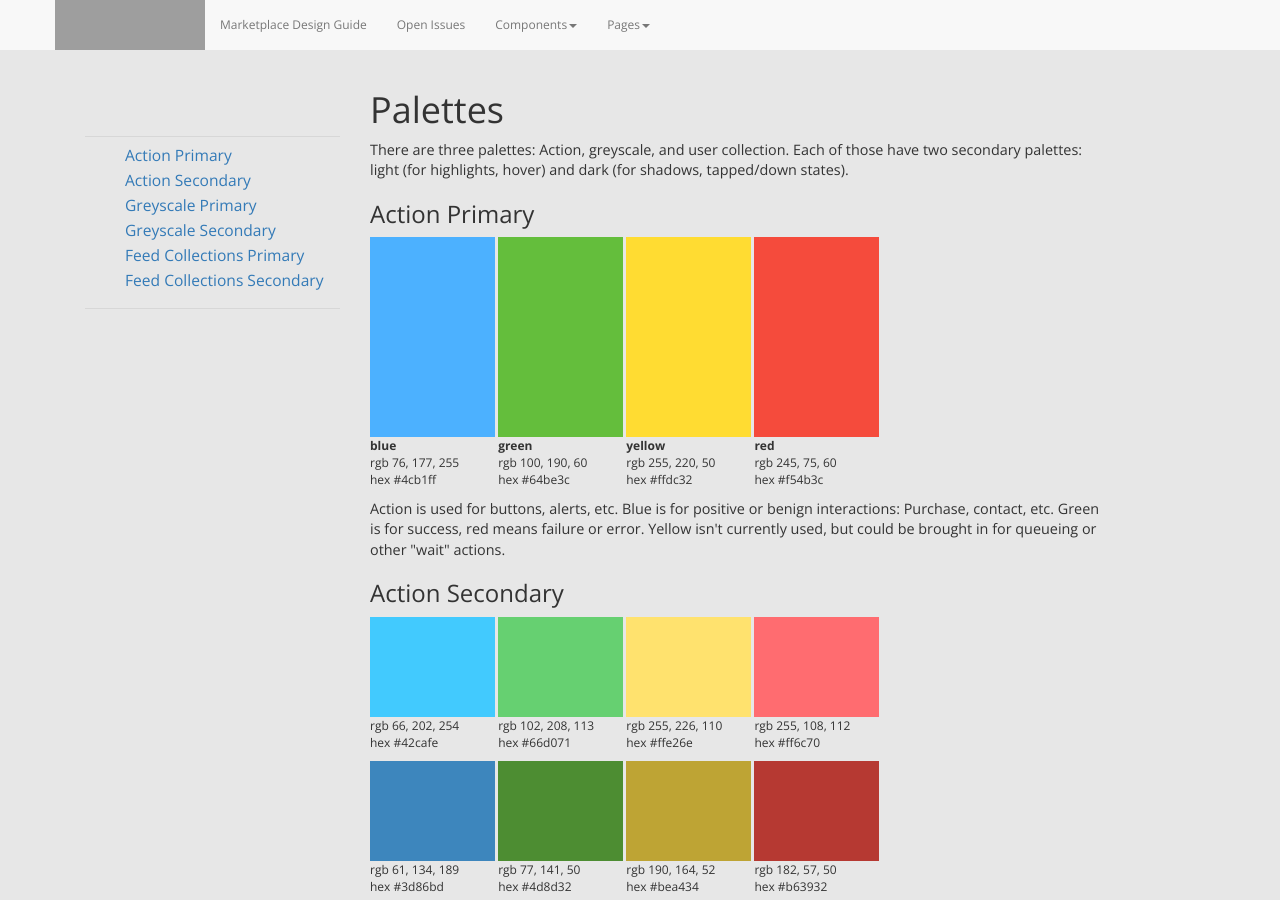
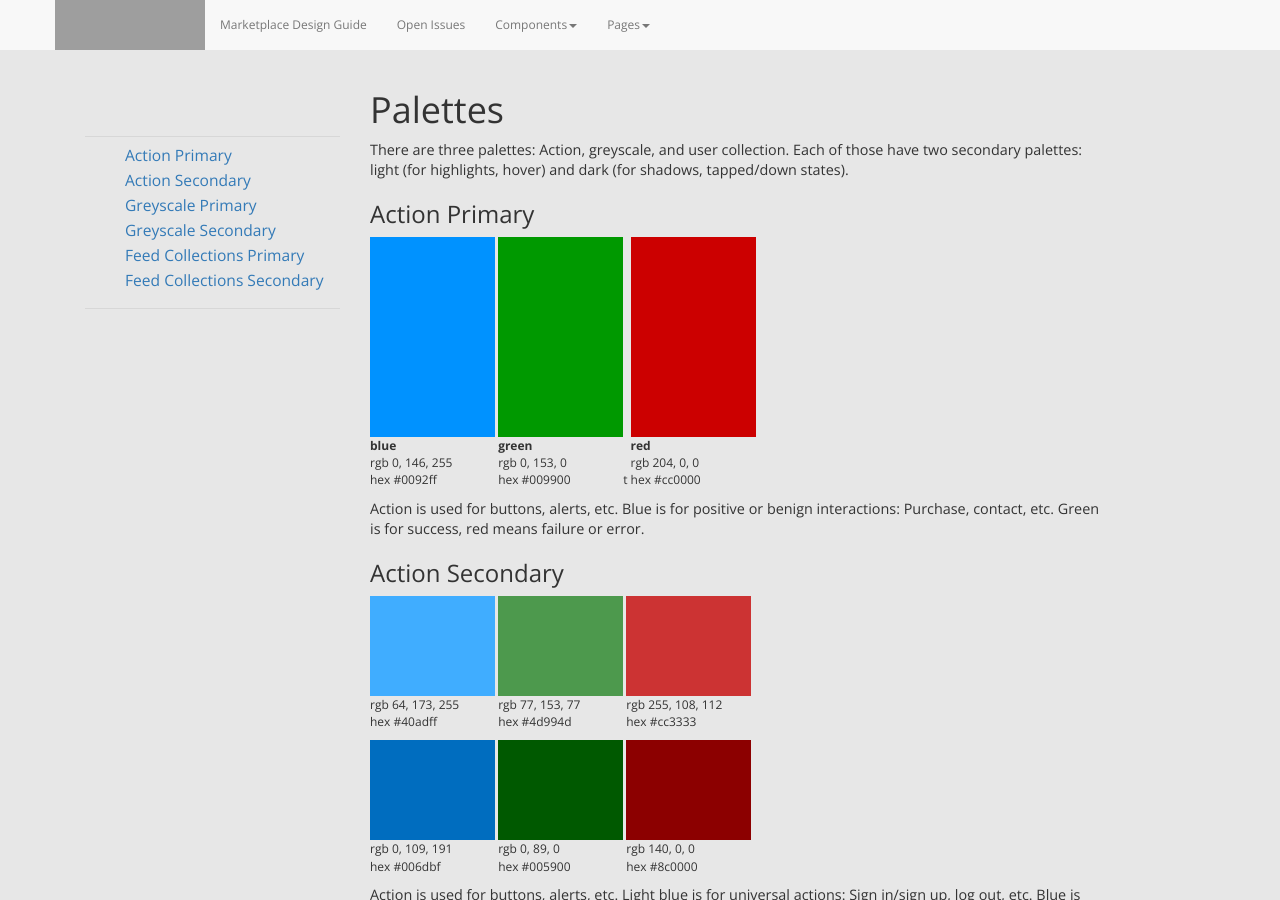
Before and after one commit to MarketplaceUX/marketplace-style-guides, a Jekyll site: the page built from palette.html, in a window 1280 px wide and 900 px high. Built offline with Jekyll 4.4.1, drawn with Linux system fonts in a browser that asks for light colours; nearby versions of some CDN libraries; some of the changed text lies outside the part shown; grey boxes are pictures that could not be loaded.

Commit message:
Updated color palette
Tweaked to meet WCAG standards, new feed palette

```diff
--- a/palette.html
+++ b/palette.html
@@ -21,62 +21,50 @@
 		<div class="hiddenAnchor" id="actionPrimary"></div>
 		<h2>Action Primary</h2>
 			<div style="display:inline-block;">
-				<div style="width:125px; height:200px; background-color:#4cb1ff;"></div>
-				<p><strong>blue</strong><br>rgb 76, 177, 255<br>hex #4cb1ff</p>
+				<div style="width:125px; height:200px; background-color:#0092ff;"></div>
+				<p><strong>blue</strong><br>rgb 0, 146, 255<br>hex #0092ff</p>
 			</div>
 			<div style="display:inline-block;">
-				<div style="width:125px; height:200px; background-color:#64be3c;"></div>
-				<p><strong>green</strong><br>rgb 100, 190, 60<br>hex #64be3c</p>
-			</div>
+				<div style="width:125px; height:200px; background-color:#009900;"></div>
+				<p><strong>green</strong><br>rgb 0, 153, 0<br>hex #009900</p>
+			</div>t
 			<div style="display:inline-block;">
-				<div style="width:125px; height:200px; background-color:#ffdc32;"></div>
-				<p><strong>yellow</strong><br>rgb 255, 220, 50<br>hex #ffdc32</p>
-			</div>
-			<div style="display:inline-block;">
-				<div style="width:125px; height:200px; background-color:#f54b3c;"></div>
-				<p><strong>red</strong><br>rgb 245, 75, 60<br>hex #f54b3c</p>
+				<div style="width:125px; height:200px; background-color:#cc0000;"></div>
+				<p><strong>red</strong><br>rgb 204, 0, 0<br>hex #cc0000</p>
 			</div>
 		<p class="longText">
-			Action is used for buttons, alerts, etc. Blue is for positive or benign interactions: Purchase, contact, etc. Green is for success, red means failure or error. Yellow isn't currently used, but could be brought in for queueing or other "wait" actions.
+			Action is used for buttons, alerts, etc. Blue is for positive or benign interactions: Purchase, contact, etc. Green is for success, red means failure or error.
 		</p>
 
 		<div class="hiddenAnchor" id="actionSecondary"></div>
 		<h2>Action Secondary</h2>
 			<div style="display:inline-block;">
-				<div style="width:125px; height:100px; background-color:#42cafe;"></div>
-				<p>rgb 66, 202, 254<br>hex #42cafe</p>
+				<div style="width:125px; height:100px; background-color:#40adff;"></div>
+				<p>rgb 64, 173, 255<br>hex #40adff</p>
 			</div>
 			<div style="display:inline-block;">
-				<div style="width:125px; height:100px; background-color:#66d071;"></div>
-				<p>rgb 102, 208, 113<br>hex #66d071</p>
+				<div style="width:125px; height:100px; background-color:#4d994d;"></div>
+				<p>rgb 77, 153, 77<br>hex #4d994d</p>
 			</div>
 			<div style="display:inline-block;">
-				<div style="width:125px; height:100px; background-color:#ffe26e;"></div>
-				<p>rgb 255, 226, 110<br>hex #ffe26e</p>
-			</div>
-			<div style="display:inline-block;">
-				<div style="width:125px; height:100px; background-color:#ff6c70;"></div>
-				<p>rgb 255, 108, 112<br>hex #ff6c70</p>
+				<div style="width:125px; height:100px; background-color:#cc3333;"></div>
+				<p>rgb 255, 108, 112<br>hex #cc3333</p>
 			</div>
 		<br>
 			<div style="display:inline-block;">
-				<div style="width:125px; height:100px; background-color:#3d86bd;"></div>
-				<p>rgb 61, 134, 189<br>hex #3d86bd</p>
+				<div style="width:125px; height:100px; background-color:#006dbf;"></div>
+				<p>rgb 0, 109, 191<br>hex #006dbf</p>
 			</div>
 			<div style="display:inline-block;">
-				<div style="width:125px; height:100px; background-color:#4d8d32;"></div>
-				<p>rgb 77, 141, 50<br>hex #4d8d32</p>
+				<div style="width:125px; height:100px; background-color:#005900;"></div>
+				<p>rgb 0, 89, 0<br>hex #005900</p>
 			</div>
 			<div style="display:inline-block;">
-				<div style="width:125px; height:100px; background-color:#bea434;"></div>
-				<p>rgb 190, 164, 52<br>hex #bea434</p>
-			</div>
-			<div style="display:inline-block;">
-				<div style="width:125px; height:100px; background-color:#b63932;"></div>
-				<p>rgb 182, 57, 50<br>hex #b63932</p>
+				<div style="width:125px; height:100px; background-color:#8c0000;"></div>
+				<p>rgb 140, 0, 0<br>hex #8c0000</p>
 			</div>
 		<p class="longText">
-			Action is used for buttons, alerts, etc. Light blue is for universal actions: Sign in/sign up, log out, etc. Blue is for positive or benign interactions: Purchase, contact, etc. Green is for success, red means failure or error. Yellow isn't currently used, but could be brought in for queueing or other "wait" actions.
+			Action is used for buttons, alerts, etc. Light blue is for universal actions: Sign in/sign up, log out, etc. Blue is for positive or benign interactions: Purchase, contact, etc. Green is for success, red means failure or error.
 		</p>
 
 		<div class="hiddenAnchor" id="greyPrimary"></div>
@@ -151,32 +139,36 @@
 		<div class="hiddenAnchor" id="userColPrimary"></div>
 		<h2>Feed Collections Primary</h2>
 		<div style="display:inline-block;">
-				<div style="width:100px; height:200px; background-color:#ce001c;"></div>
-				<p><strong>ruby</strong><br>rgb 206, 0, 28<br>hex #ce001c</p>
+			<div style="width:100px; height:200px; background-color:#2d457e;"></div>
+			<p><strong>dark blue</strong><br>rgb 45, 69, 126<br>hex #2d457e</p>
 		</div>
 		<div style="display:inline-block;">
-				<div style="width:100px; height:200px; background-color:#f78813;"></div>
-				<p><strong>amber</strong><br>rgb 246, 136, 19<br>hex #f78813</p>
+			<div style="width:100px; height:200px; background-color:#197b99;"></div>
+			<p><strong>light blue</strong><br>rgb 25, 123, 153<br>hex #197b99</p>
 		</div>
 		<div style="display:inline-block;">
-				<div style="width:100px; height:200px; background-color:#00953f;"></div>
-				<p><strong>emerald</strong><br>rgb 0, 149, 63<br>hex #00953f</p>
+			<div style="width:100px; height:200px; background-color:#1b8215;"></div>
+			<p><strong>green</strong><br>rgb 27, 130, 21<br>hex #1b8215</p>
 		</div>
 		<div style="display:inline-block;">
-				<div style="width:100px; height:200px; background-color:#0099d0;"></div>
-				<p><strong>topaz</strong><br>rgb 0, 153, 208<br>hex #0099d0</p>
+			<div style="width:100px; height:200px; background-color:#ffb300;"></div>
+			<p><strong>yellow</strong><br>rgb 255, 179, 0<br>hex #ffb300</p>
 		</div>
 		<div style="display:inline-block;">
-				<div style="width:100px; height:200px; background-color:#1e1e9c;"></div>
-				<p><strong>sapphire</strong><br>rgb 30, 30, 156<br>hex #1e1e9c</p>
+			<div style="width:100px; height:200px; background-color:#cc440d;"></div>
+			<p><strong>orange</strong><br>rgb 204, 68, 13<br>hex #cc440d</p>
 		</div>
 			<div style="display:inline-block;">
-				<div style="width:100px; height:200px; background-color:#5a197e;"></div>
-				<p><strong>amethyst</strong><br>rgb 90, 25, 126<br>hex #5a197e</p>
+				<div style="width:100px; height:200px; background-color:#c93333;"></div>
+				<p><strong>red</strong><br>rgb 201, 51, 51<br>hex #c93333</p>
 			</div>
 			<div style="display:inline-block;">
-				<div style="width:100px; height:200px; background-color:#a20d55;"></div>
-				<p><strong>garnet</strong><br>rgb 162, 13, 85<br>hex #a20d55</p>
+				<div style="width:100px; height:200px; background-color:#cc3388;"></div>
+				<p><strong>pink</strong><br>rgb 204, 51, 136<br>hex #cc3388</p>
+			</div>
+			<div style="display:inline-block;">
+				<div style="width:100px; height:200px; background-color:#7a3675;"></div>
+				<p><strong>purple</strong><br>rgb 122, 54, 117<br>hex #7a3675</p>
 			</div>
 		<p class="longText">
 			The feed collection palette is for, you guessed it, collections. But instead of light/dark palettes, the supporting tones are opacity levels: 80%, 60%, 40%. This is to achieve the layered monotone effect used in feed collections.
@@ -184,80 +176,33 @@
 
 		<div class="hiddenAnchor" id="userColSecondary"></div>
 		<h2>Feed Collections Secondary</h2>
-			<div style="opacity: 0.8;">
+			<div style="opacity: 0.5;">
 				<div style="display:inline-block;">
-					<div style="width:100px; height:100px; background-color:#ce001c;"></div>
+					<div style="width:100px; height:100px; background-color:#2d457e;"></div>
 				</div>
 				<div style="display:inline-block;">
-					<div style="width:100px; height:100px; background-color:#f78813;"></div>
+					<div style="width:100px; height:100px; background-color:#197b99;"></div>
 				</div>
 				<div style="display:inline-block;">
-					<div style="width:100px; height:100px; background-color:#00953f;"></div>
+					<div style="width:100px; height:100px; background-color:#1b8215;"></div>
 				</div>
 				<div style="display:inline-block;">
-					<div style="width:100px; height:100px; background-color:#0099d0;"></div>
+					<div style="width:100px; height:100px; background-color:#ffb300;"></div>
 				</div>
 				<div style="display:inline-block;">
-					<div style="width:100px; height:100px; background-color:#1e1e9c;"></div>
+					<div style="width:100px; height:100px; background-color:#cc440d;"></div>
 				</div>
 				<div style="display:inline-block;">
-					<div style="width:100px; height:100px; background-color:#5a197e;"></div>
+					<div style="width:100px; height:100px; background-color:#c93333;"></div>
 				</div>
 				<div style="display:inline-block;">
-					<div style="width:100px; height:100px; background-color:#a20d55;"></div>
+					<div style="width:100px; height:100px; background-color:#cc3388;"></div>
+				</div>
+				<div style="display:inline-block;">
+					<div style="width:100px; height:100px; background-color:#7a3675;"></div>
 				</div>
 			</div>
-			<div><p><strong>80%</strong></p></div>
-
-			<div style="opacity: 0.6;">
-				<div style="display:inline-block;">
-					<div style="width:100px; height:100px; background-color:#ce001c;"></div>
-				</div>
-				<div style="display:inline-block;">
-					<div style="width:100px; height:100px; background-color:#f78813;"></div>
-				</div>
-				<div style="display:inline-block;">
-					<div style="width:100px; height:100px; background-color:#00953f;"></div>
-				</div>
-				<div style="display:inline-block;">
-					<div style="width:100px; height:100px; background-color:#0099d0;"></div>
-				</div>
-				<div style="display:inline-block;">
-					<div style="width:100px; height:100px; background-color:#1e1e9c;"></div>
-				</div>
-				<div style="display:inline-block;">
-					<div style="width:100px; height:100px; background-color:#5a197e;"></div>
-				</div>
-				<div style="display:inline-block;">
-					<div style="width:100px; height:100px; background-color:#a20d55;"></div>
-				</div>
-			</div>
-			<div><p><strong>60%</strong></p></div>
-
-			<div style="opacity: 0.4;">
-				<div style="display:inline-block;">
-					<div style="width:100px; height:100px; background-color:#ce001c;"></div>
-				</div>
-				<div style="display:inline-block;">
-					<div style="width:100px; height:100px; background-color:#f78813;"></div>
-				</div>
-				<div style="display:inline-block;">
-					<div style="width:100px; height:100px; background-color:#00953f;"></div>
-				</div>
-				<div style="display:inline-block;">
-					<div style="width:100px; height:100px; background-color:#0099d0;"></div>
-				</div>
-				<div style="display:inline-block;">
-					<div style="width:100px; height:100px; background-color:#1e1e9c;"></div>
-				</div>
-				<div style="display:inline-block;">
-					<div style="width:100px; height:100px; background-color:#5a197e;"></div>
-				</div>
-				<div style="display:inline-block;">
-					<div style="width:100px; height:100px; background-color:#a20d55;"></div>
-				</div>
-			</div>
-			<div><p><strong>40%</strong></p></div>
+			<div><p><strong>50%</strong></p></div>
 
 	</div>
 	<!-- Pagination. If you have more than one page, set the multipage variable in the Frontmatter to true. Editing the pagination code happens in /_includes/homePagination.html.
```
Lines whose indentation alone changed are shown as unchanged.
